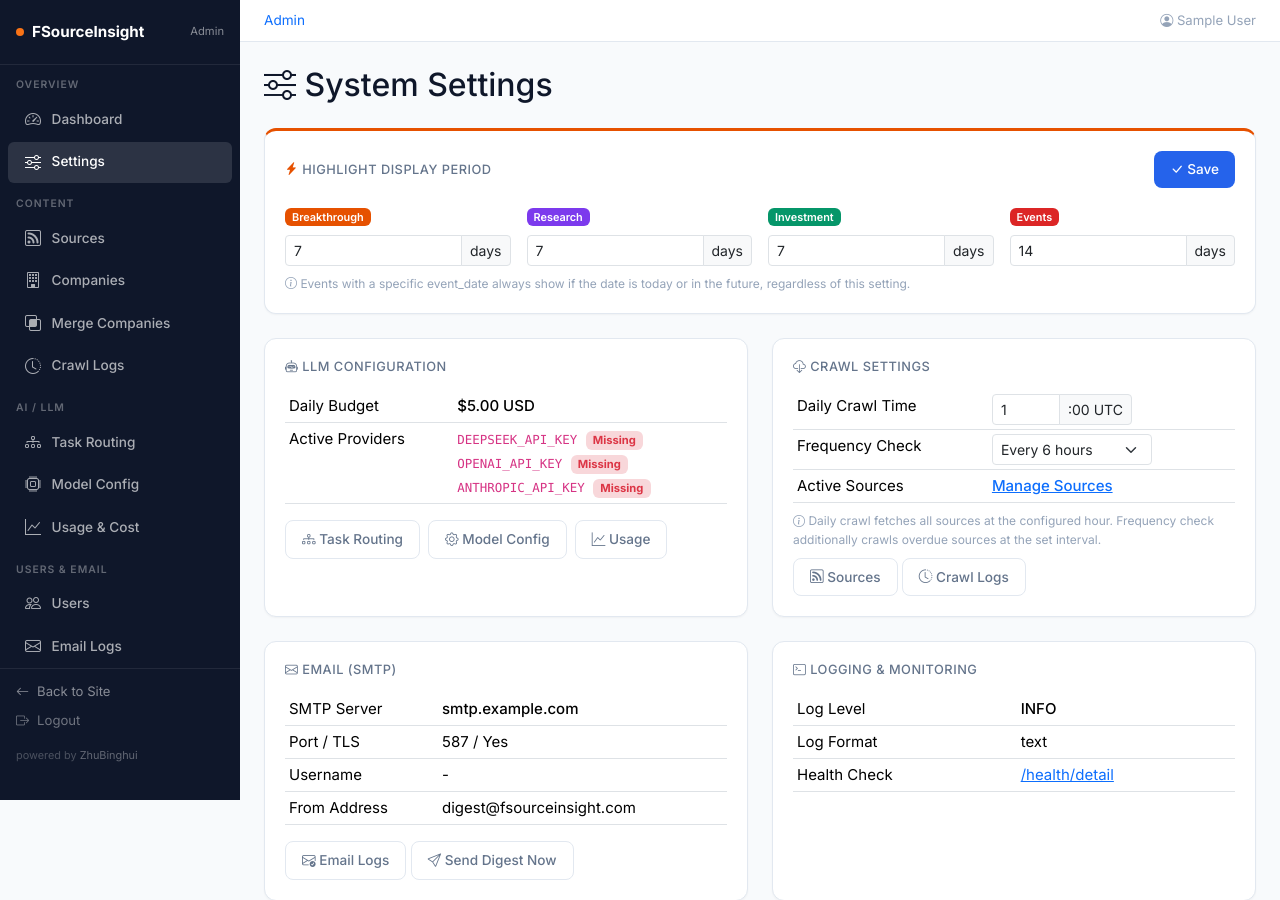
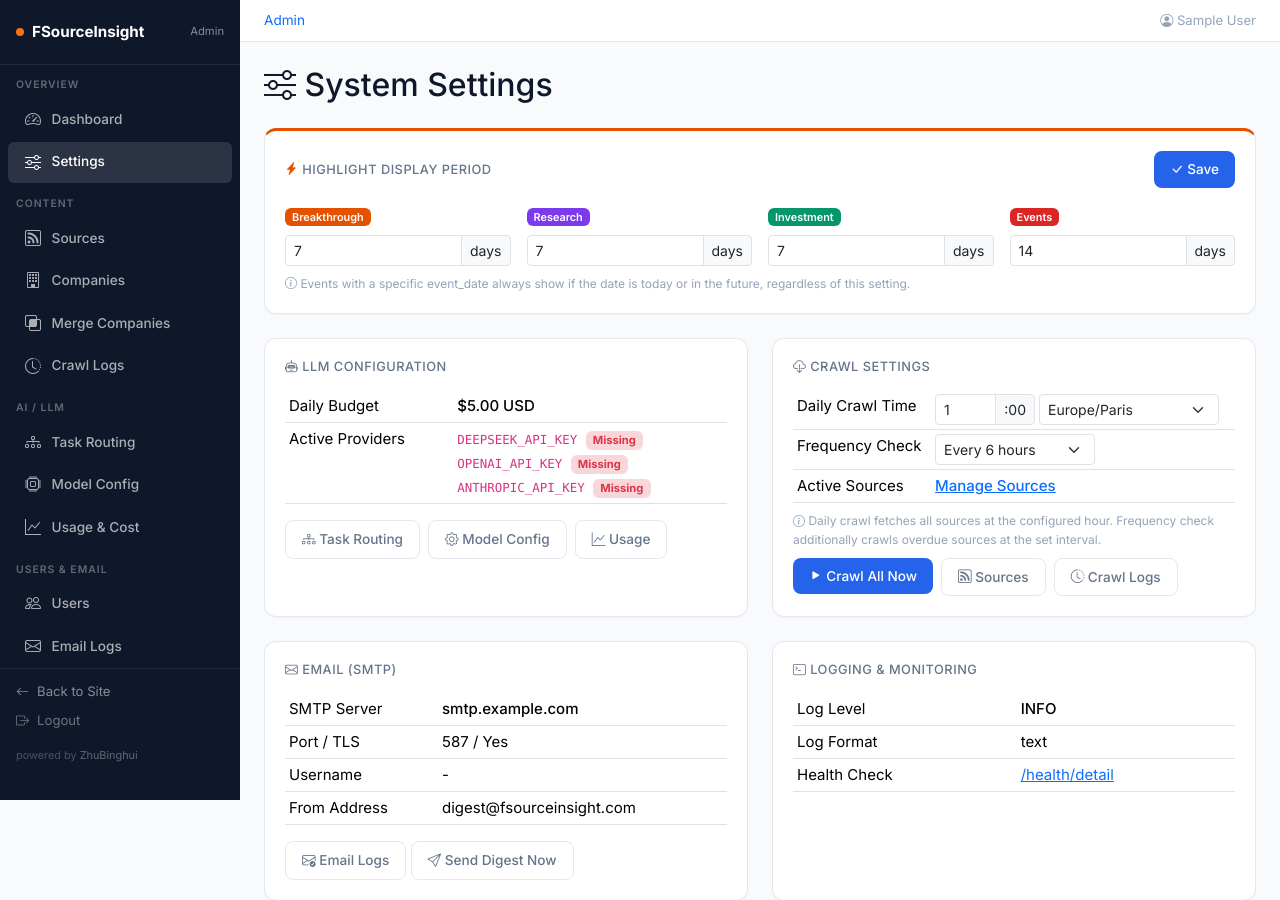
Before and after one commit to zhubinghui/FSourceInsight, a Flask app: page /admin/settings in a window 1280 px wide. Shown: the top 900 px of the page. Run offline with Flask 3, Linux system fonts and the light colour scheme; a user stored in the database is signed in; tables that the repository leaves empty hold one stand-in row (values such as "Sample post"); parts of the project's set-up code (start-up, migrations or seed data) failed here and were passed over.

Commit message:
feat: crawl timezone selector + Crawl All Now button
Crawl Settings enhancements:
- Timezone dropdown: Europe/Paris (default), UTC, Asia/Shanghai,
  America/New_York, America/Los_Angeles, Asia/Tokyo
- Daily crawl task uses configured timezone (via zoneinfo) to
  determine if current hour matches the scheduled hour
- "Crawl All Now" button: triggers immediate crawl of all active
  sources with one click (queues to Celery worker)

Co-Authored-By: Claude Opus 4.6 (1M context) <noreply@anthropic.com>

```diff
--- a/app/web/templates/admin/settings.html
+++ b/app/web/templates/admin/settings.html
@@ -118,10 +118,17 @@
                     <tr>
                         <td class="text-fs-secondary">Daily Crawl Time</td>
                         <td>
-                            <div class="input-group input-group-sm" style="width: 140px;">
-                                <input type="number" class="form-control" name="crawl_daily_hour"
-                                       value="{{ crawl_daily_hour }}" min="0" max="23" form="settings-form">
-                                <span class="input-group-text">:00 UTC</span>
+                            <div class="d-flex gap-1 align-items-center">
+                                <div class="input-group input-group-sm" style="width: 100px;">
+                                    <input type="number" class="form-control" name="crawl_daily_hour"
+                                           value="{{ crawl_daily_hour }}" min="0" max="23" form="settings-form">
+                                    <span class="input-group-text">:00</span>
+                                </div>
+                                <select class="form-select form-select-sm" name="crawl_timezone" form="settings-form" style="width: 180px;">
+                                    {% for tz in ['Europe/Paris', 'UTC', 'Asia/Shanghai', 'America/New_York', 'America/Los_Angeles', 'Asia/Tokyo'] %}
+                                    <option value="{{ tz }}" {{ 'selected' if crawl_timezone == tz }}>{{ tz }}</option>
+                                    {% endfor %}
+                                </select>
                             </div>
                         </td>
                     </tr>
@@ -147,7 +154,14 @@
                 <div class="text-fs-muted mt-2" style="font-size: 0.75rem;">
                     <i class="bi bi-info-circle"></i> Daily crawl fetches all sources at the configured hour. Frequency check additionally crawls overdue sources at the set interval.
                 </div>
-                <div class="mt-2">
+                <div class="d-flex gap-2 mt-2">
+                    <form method="post" action="{{ url_for('admin.crawl_all_now') }}" style="display: inline;">
+                        <input type="hidden" name="csrf_token" value="{{ csrf_token() }}">
+                        <button type="submit" class="btn btn-fs-primary btn-sm"
+                                onclick="this.disabled=true; this.innerHTML='<i class=\'bi bi-hourglass-split\'></i> Crawling...';">
+                            <i class="bi bi-play-fill"></i> Crawl All Now
+                        </button>
+                    </form>
                     <a href="{{ url_for('admin.sources') }}" class="btn btn-fs-ghost btn-sm">
                         <i class="bi bi-rss"></i> Sources
                     </a>
--- a/app/web/views/admin.py
+++ b/app/web/views/admin.py
@@ -451,6 +451,17 @@ def llm_reprocess():
     return redirect(url_for('admin.dashboard'))
 
 
+@admin_bp.route('/crawl-all-now', methods=['POST'])
+def crawl_all_now():
+    """Trigger immediate crawl of all active sources."""
+    from app.crawlers.tasks import crawl_source
+    sources = NewsSource.query.filter_by(is_active=True).all()
+    for source in sources:
+        crawl_source.delay(source.id)
+    flash(f'Crawl queued for {len(sources)} active sources.', 'success')
+    return redirect(url_for('admin.settings'))
+
+
 # ── Crawl Logs ────────────────────────────────────────────────────
 
 @admin_bp.route('/crawl-logs')
@@ -624,6 +635,10 @@ def settings():
         if check_interval:
             SystemSetting.set(key='crawl_check_interval_hours', value=check_interval,
                               description='Frequency check interval (hours)')
+        crawl_tz = request.form.get('crawl_timezone', '').strip()
+        if crawl_tz:
+            SystemSetting.set(key='crawl_timezone', value=crawl_tz,
+                              description='Timezone for daily crawl schedule')
         db.session.commit()
         flash('Settings updated.', 'success')
         return redirect(url_for('admin.settings'))
@@ -651,6 +666,7 @@ def settings():
     # Crawl schedule
     crawl_daily_hour = SystemSetting.get_int('crawl_daily_hour', 1)
     crawl_check_interval = SystemSetting.get_int('crawl_check_interval_hours', 6)
+    crawl_timezone = SystemSetting.get('crawl_timezone', 'Europe/Paris')
 
     # LLM provider status
     llm_keys = {}
@@ -664,6 +680,7 @@ def settings():
         highlight_settings=highlight_settings,
         crawl_daily_hour=crawl_daily_hour,
         crawl_check_interval=crawl_check_interval,
+        crawl_timezone=crawl_timezone,
         llm_keys=llm_keys,
     )
 
```
Also changed, not shown: app/crawlers/tasks.py (+14 -8 lines).
